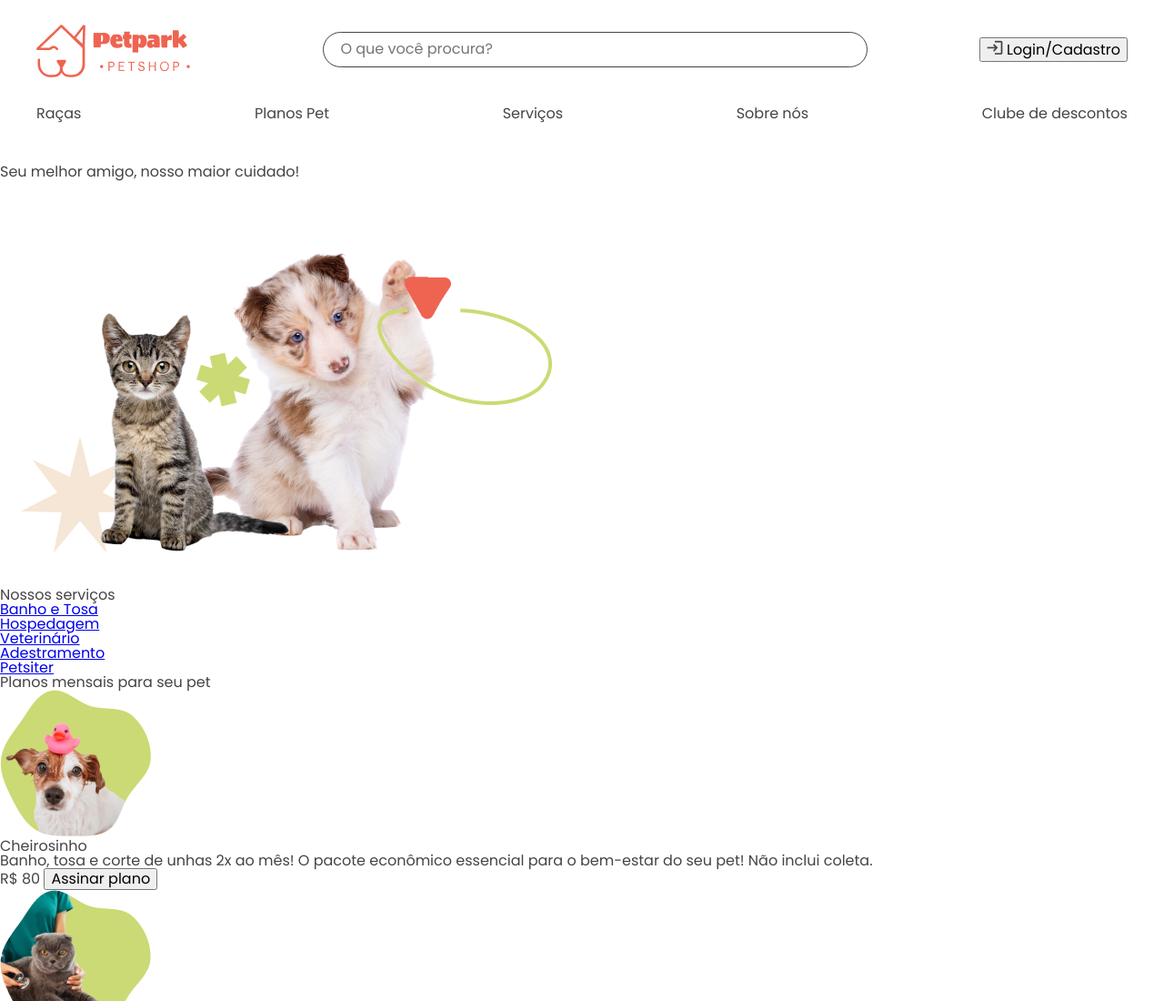
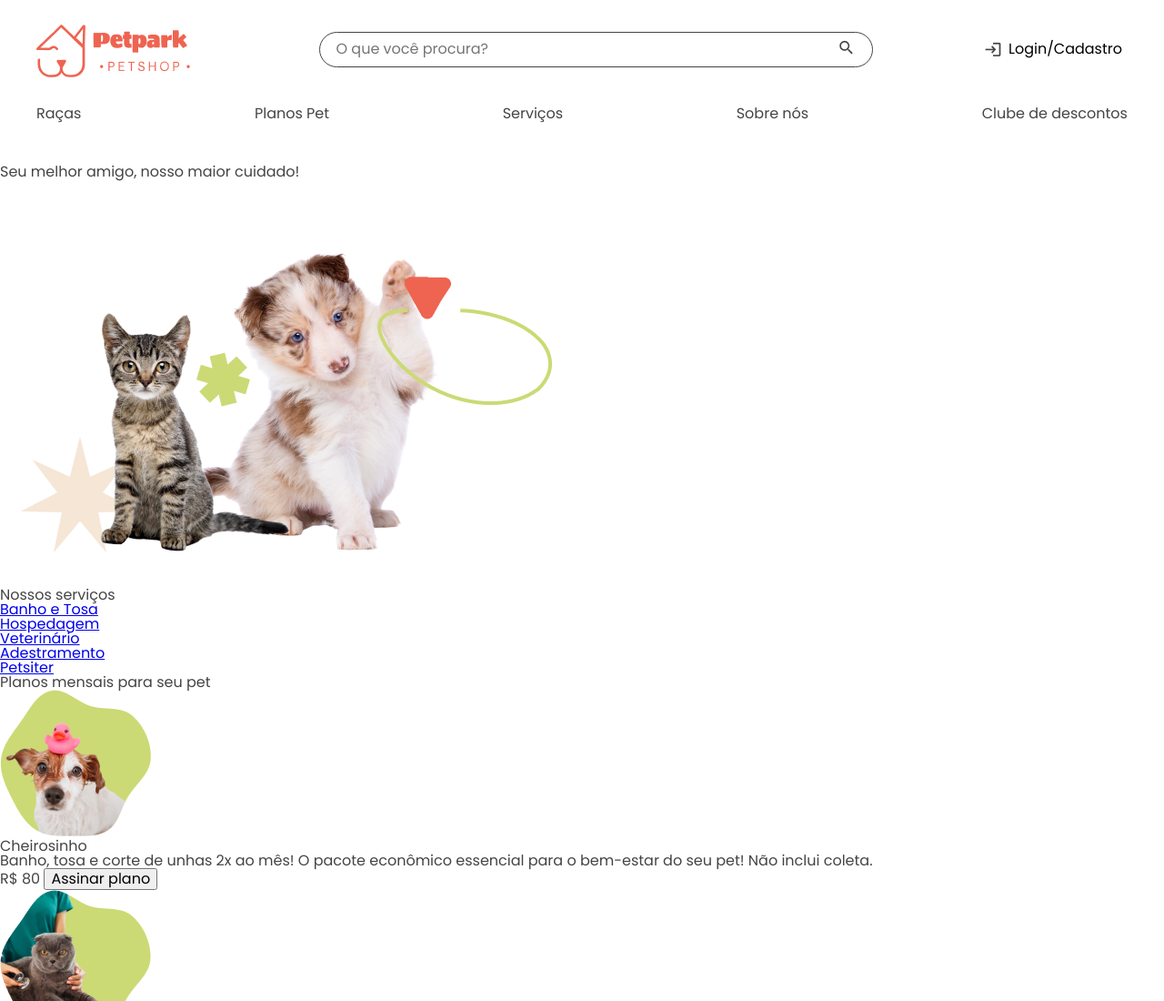
Before and after one commit to joao-robertoo/css-explorando.seletores.e.utilizando.variaveis, a plain HTML site: page index.html in a window 1280 px wide. Shown: the top 1100 px of the page at 91% size. Drawn offline with nearby package versions, Linux system fonts and the light colour scheme; a web font is replaced by a local one.

Commit message:
Estilizando botão de login

```diff
--- a/css/cabecalho.css
+++ b/css/cabecalho.css
@@ -24,11 +24,32 @@
 }
 
 .label-busca input {
+    border: none;
+    outline: none;
+}
+
+.icone-busca {
+    display: flex;
+    align-items: center;
+
+    &::after {
+        content: "";
+        position: relative;
+        background-image: url("../assets/icones/busca.png");
+        background-repeat: no-repeat;
+        cursor: pointer;
+        width: 20px;
+        height: 20px;
+    }
+}
+
+.botao-login {
     background-color: transparent;
     border: none;
     display: flex;
     align-items: center;
-    gap: 0.5rem;
+    gap: 8px;
+    cursor: pointer;
 }
 
 .navegacao {
```
